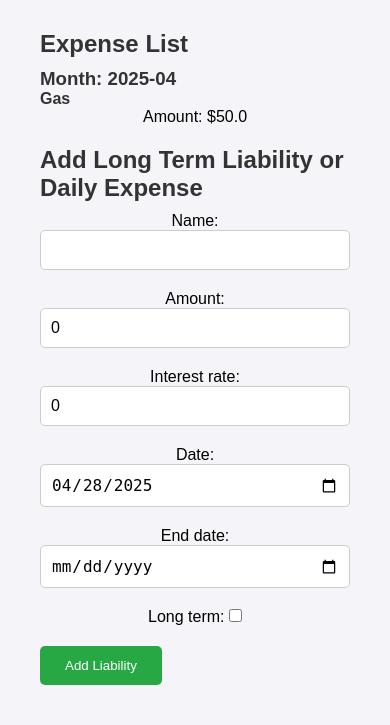
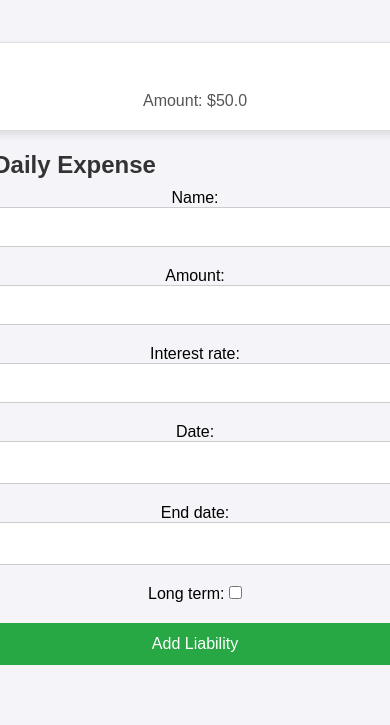
Before and after one commit to jesuusss18/AppDevFinal, a Django app: page /expenses/ in a window 390 px wide; the page is wider, and only the part inside the window is pictured. Shown: the part 1530-2255 px from the top of that part. After the commit the page ends 2195 px from the top of that part, so only its background shows below. Run offline with Django 5.2, Linux system fonts and the light colour scheme; a user stored in the database is signed in; data comes from the database, SQL or seed files in the repository; some libraries are stand-ins or nearby versions.

Commit message:
Update styles.css

```diff
--- a/static/css/styles.css
+++ b/static/css/styles.css
@@ -9,12 +9,17 @@
   background-color: #f4f4f9;
   color: #333;
   padding: 40px;
+  display: flex;
+  flex-direction: column;
+  align-items: center;
 }
 
 .main {
   display: flex;
   flex-direction: column;
   align-items: center;
+  width: 100%;
+  max-width: 900px;
   margin-top: 20px;
 }
 
@@ -36,11 +41,52 @@
   max-width: 800px;
 }
 
+.expense-item {
+  background-color: #fff;
+  padding: 20px;
+  border: 1px solid #ddd;
+  border-radius: 8px;
+  margin-bottom: 20px;
+  box-shadow: 0 4px 8px rgba(0, 0, 0, 0.1);
+  text-align: left;
+}
+
+.expense-item h4 {
+  font-size: 1.3rem;
+  font-weight: bold;
+  color: #333;
+  margin-bottom: 10px;
+}
+
+.expense-item p {
+  font-size: 1rem;
+  color: #555;
+  margin: 5px 0;
+}
+
+.expense-item p strong {
+  color: #007bff;
+}
+
+.expense-item .date-info {
+  font-size: 0.9rem;
+  color: #777;
+  margin-top: 5px;
+}
+
+.expense-item .amount-info {
+  font-size: 1.2rem;
+  color: #333;
+  font-weight: bold;
+}
+
 .month {
   background-color: #fff;
-    padding: 15px;
+  padding: 20px;
   border-radius: 8px;
   box-shadow: 0 4px 8px rgba(0, 0, 0, 0.1);
+  width: 100%;
+  margin-bottom: 20px;
 }
 
 .incomee {
@@ -52,6 +98,8 @@
 .idhar h2,
 .udhar h2 {
   margin: 0;
+  font-size: 1.5rem;
+  font-weight: bold;
 }
 
 .date {
@@ -67,6 +115,7 @@
   border-radius: 5px;
   cursor: pointer;
   transition: background-color 0.3s ease;
+  font-size: 1rem;
 }
 
 button:hover {
@@ -75,12 +124,13 @@
 
 .form-group {
   margin-bottom: 15px;
+  width: 100%;
 }
 
 .form-group input,
 .form-group select {
   width: 100%;
-    padding: 10px;
+  padding: 12px;
   border: 1px solid #ccc;
   border-radius: 5px;
   font-size: 1rem;
@@ -96,3 +146,22 @@
   width: 100%;
   max-width: 800px;
 }
+
+@media (max-width: 768px) {
+  body {
+    padding: 20px;
+  }
+
+  .main {
+    padding: 10px;
+  }
+
+  .expense-item {
+    padding: 15px;
+  }
+
+  button {
+    width: 100%;
+    padding: 12px;
+  }
+}
```
Lines whose indentation alone changed are shown as unchanged.
